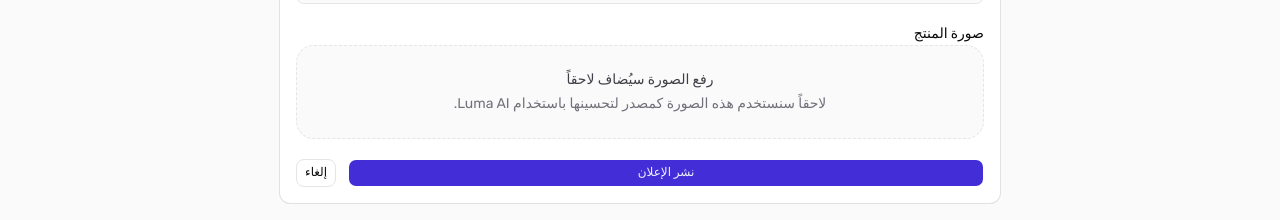
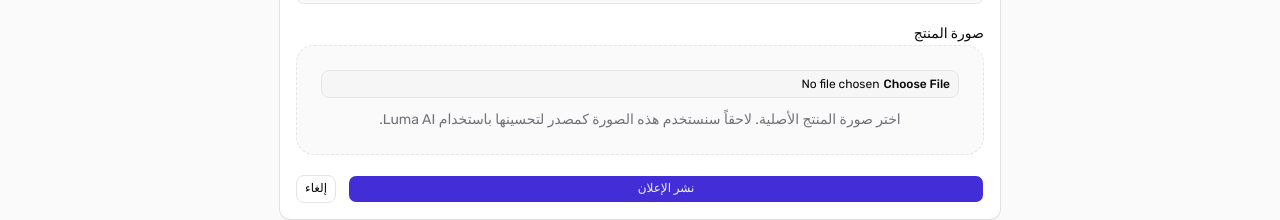
Before and after one commit to yaya1426/elanaty-nextjs-luma-ai, a Next.js app: page /listings/create in a window 1280 px wide. Shown: the part 551-771 px from the top of the page. Built offline with nearby package versions, Linux system fonts and the light colour scheme; no server answers.

Commit message:
Add local image upload for listings

```diff
--- a/app/listings/[id]/page.tsx
+++ b/app/listings/[id]/page.tsx
@@ -20,6 +20,7 @@ export default async function ListingDetailsPage({
 
   await connectToDatabase();
   const listing = await Listing.findById(id).lean();
+  listing.imageUrl = listing.selectedImageUrl || listing.originalImageUrl || "";
 
   if (!listing) {
     notFound();
--- a/app/listings/create/actions.ts
+++ b/app/listings/create/actions.ts
@@ -5,12 +5,19 @@ import { redirect } from "next/navigation";
 import { connectToDatabase } from "@/lib/mongodb";
 import Listing from "@/models/listing.model";
 
+import { mkdir, writeFile } from "fs/promises";
+import path from "path";
+
 export async function createListing(formData: FormData) {
   const title = String(formData.get("title") || "");
   const price = Number(formData.get("price") || 0);
   const category = String(formData.get("category") || "");
   const location = String(formData.get("location") || "");
   const description = String(formData.get("description") || "");
+
+  const image = formData.get("image");
+  const originalImageUrl =
+    image instanceof File ? await saveUploadedImage(image) : "";
 
   if (!title || !price || !category || !location || !description) {
     throw new Error("Missing required listing fields");
@@ -24,7 +31,7 @@ export async function createListing(formData: FormData) {
     category,
     location,
     description,
-    originalImageUrl: "",
+    originalImageUrl,
     enhancedImageUrls: [],
     selectedImageUrl: "",
     status: "active",
@@ -34,3 +41,20 @@ export async function createListing(formData: FormData) {
 
   redirect(`/listings/${listing._id.toString()}`);
 }
+
+async function saveUploadedImage(file: File) {
+  if (!file || file.size === 0) {
+    return "";
+  }
+  const bytes = await file.arrayBuffer();
+  const buffer = Buffer.from(bytes);
+  const uploadDir = path.join(process.cwd(), "public", "uploads");
+  await mkdir(uploadDir, { recursive: true });
+
+  const fileExtension = file.name.split(".").pop() || "jpg";
+  const fileName = `${crypto.randomUUID()}.${fileExtension}`;
+  const filePath = path.join(uploadDir, fileName);
+
+  await writeFile(filePath, buffer);
+  return `/uploads/${fileName}`;
+}
--- a/app/listings/create/page.tsx
+++ b/app/listings/create/page.tsx
@@ -82,11 +82,10 @@ export default function CreateListingPage() {
                 <label className="text-sm font-medium">صورة المنتج</label>
 
                 <div className="rounded-2xl border border-dashed bg-zinc-50 p-6 text-center">
-                  <p className="text-sm font-medium text-zinc-700">
-                    رفع الصورة سيُضاف لاحقاً
-                  </p>
-                  <p className="mt-1 text-sm text-zinc-500">
-                    لاحقاً سنستخدم هذه الصورة كمصدر لتحسينها باستخدام Luma AI.
+                  <Input name="image" type="file" accept="image/*" />
+                  <p className="mt-3 text-sm text-zinc-500">
+                    اختر صورة المنتج الأصلية. لاحقاً سنستخدم هذه الصورة كمصدر
+                    لتحسينها باستخدام Luma AI.
                   </p>
                 </div>
               </div>
--- a/app/listings/page.tsx
+++ b/app/listings/page.tsx
@@ -18,7 +18,10 @@ export default async function ListingPage() {
 
         <div className="grid gap-6 sm:grid-cols-2 lg:grid-cols-3">
           {listings.map((listing) => (
-            <ListingCard key={listing._id.toString()} listing={listing} />
+            <ListingCard key={listing._id.toString()} listing={{
+              ...listing,
+              imageUrl: listing.selectedImageUrl || listing.originalImageUrl || "",
+            }} />
           ))}
         </div>
       </section>
```
Also changed, not shown: 1 other file (tests, documents, lock files or other folders).
